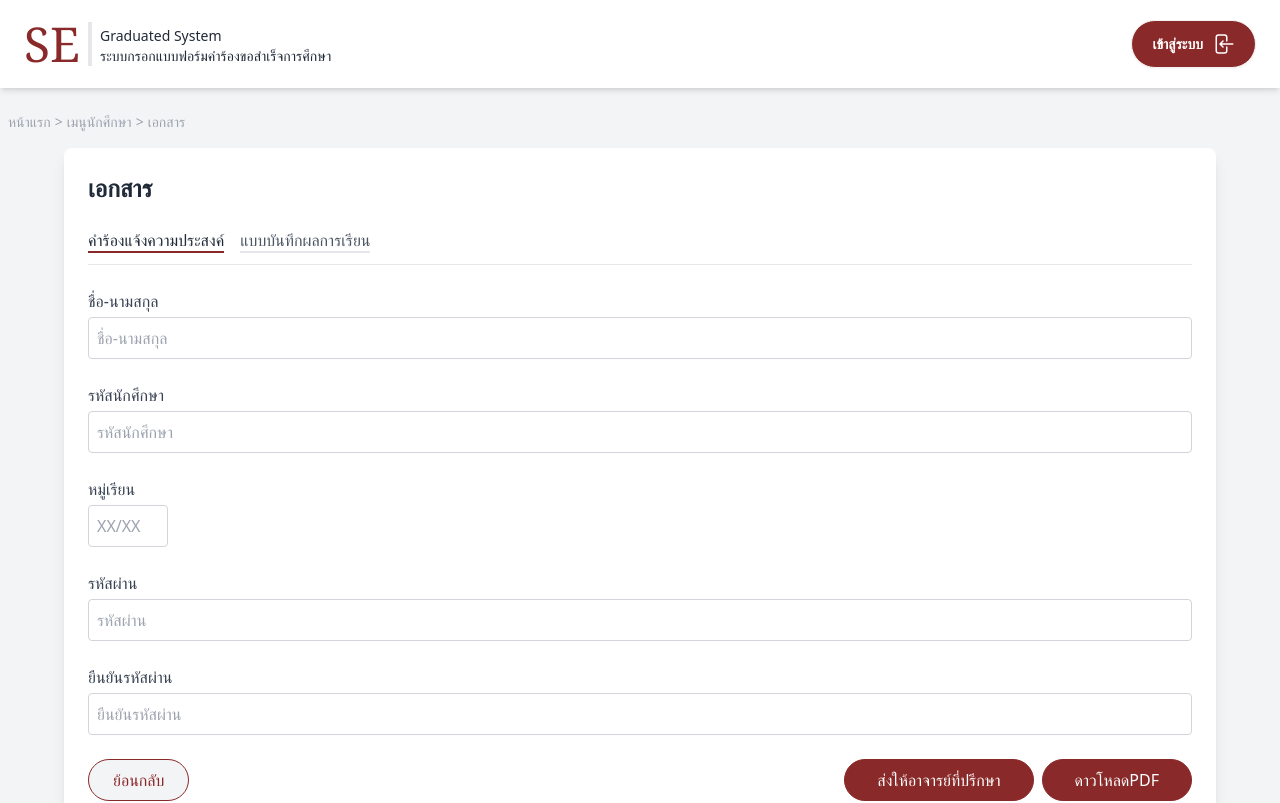
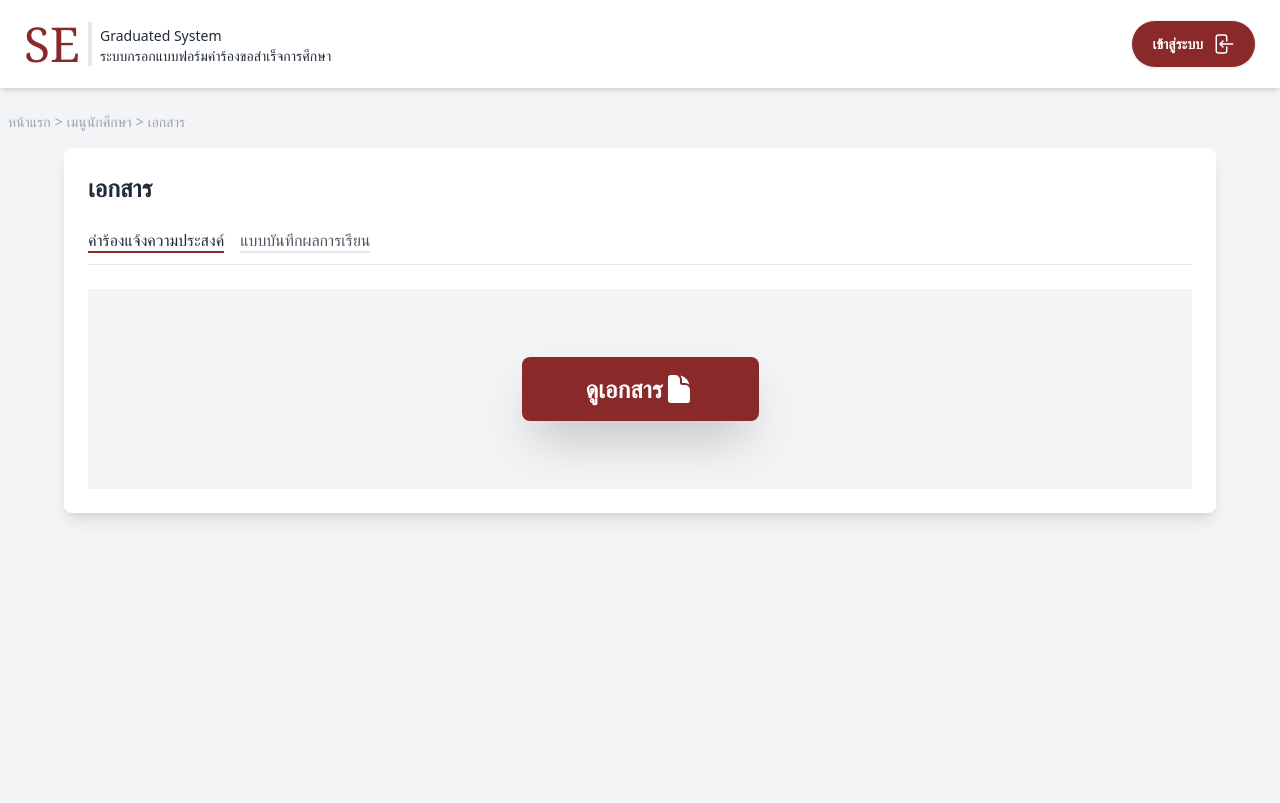
Before and after one commit to TitadachFF/MainProject, a React (Vite) app in the folder client/: page /documents in a window 1280 px wide. Shown: the top 803 px of the page. Built offline with nearby package versions, Linux system fonts and the light colour scheme.

Commit message:
fake from

```diff
--- a/client/src/Student/Documents.jsx
+++ b/client/src/Student/Documents.jsx
@@ -71,74 +71,24 @@ const Documents = () => {
           </div>
           {/* คำร้อง */}
           {currentForm === "documents" && (
-            <form>
-              <div className="grid grid-cols-1 gap-6">
-                <div>
-                  <label className="block text-gray-700">ชื่อ-นามสกุล</label>
-                  <input
-                    type="text"
-                    className="w-full mt-1 border border-gray-300 rounded p-2"
-                    placeholder="ชื่อ-นามสกุล"
-                  />
-                </div>
-                <div>
-                  <label className="block text-gray-700">รหัสนักศึกษา</label>
-                  <input
-                    type="text"
-                    className="w-full mt-1 border border-gray-300 rounded p-2"
-                    placeholder="รหัสนักศึกษา"
-                  />
-                </div>
-                <div>
-                  <label className="block text-gray-700">หมู่เรียน</label>
-                  <input
-                    type="text"
-                    className="w-20 mt-1 border border-gray-300 rounded p-2"
-                    placeholder="XX/XX"
-                  />
-                </div>
-                <div>
-                  <label className="block text-gray-700">รหัสผ่าน</label>
-                  <input
-                    type="text"
-                    className="w-full mt-1 border border-gray-300 rounded p-2"
-                    placeholder="รหัสผ่าน"
-                  />
-                </div>
-                <div>
-                  <label className="block text-gray-700">ยืนยันรหัสผ่าน</label>
-                  <input
-                    type="text"
-                    className="w-full mt-1 border border-gray-300 rounded p-2"
-                    placeholder="ยืนยันรหัสผ่าน"
-                  />
-                </div>
-              </div>
-
-              <div className="mt-6 flex justify-between">
+            <div className="flex justify-center items-center bg-gradient-to-r from-gray-100 to-gray-100 py-8 h-[200px]">
               <button
                 type="button"
-                  className="px-6 py-2 bg-gray-100 border border-red text-red rounded-full"
-                  onClick={() => navigate("/student")}
+                className="px-16 py-4 bg-red hover:bg-red text-white text-2xl font-bold rounded-lg shadow-2xl transform transition-transform duration-300 hover:scale-105 flex"
+                onClick={() => (window.location.href = "/qweqe.pdf")}
               >
-                  ย้อนกลับ
-                </button>
-                <div className="flex ml-auto">
-                  <button
-                    type="button"
-                    className="px-8 py-2 bg-red border border-red text-white rounded-full"
+                ดูเอกสาร
+                <svg
+                  xmlns="http://www.w3.org/2000/svg"
+                  viewBox="0 0 24 24"
+                  fill="currentColor"
+                  className="size-8"
                 >
-                    ส่งให้อาจารย์ที่ปรึกษา
-                  </button>
-                  <button
-                    type="button"
-                    className="px-8 py-2 bg-red border border-red text-white rounded-full ml-2"
-                  >
-                    ดาวโหลดPDF
+                  <path d="M5.625 1.5c-1.036 0-1.875.84-1.875 1.875v17.25c0 1.035.84 1.875 1.875 1.875h12.75c1.035 0 1.875-.84 1.875-1.875V12.75A3.75 3.75 0 0 0 16.5 9h-1.875a1.875 1.875 0 0 1-1.875-1.875V5.25A3.75 3.75 0 0 0 9 1.5H5.625Z" />
+                  <path d="M12.971 1.816A5.23 5.23 0 0 1 14.25 5.25v1.875c0 .207.168.375.375.375H16.5a5.23 5.23 0 0 1 3.434 1.279 9.768 9.768 0 0 0-6.963-6.963Z" />
+                </svg>
               </button>
             </div>
-              </div>
-            </form>
           )}
 
           {/* แบบบันทึกผลการเรียน */}
@@ -186,10 +136,10 @@ const Documents = () => {
                   <div className="mb-2">
                     <div className="grid grid-cols-7 text-center ">
                       <div className="border border-r-0 border-t-0 border-black p-2">
-                        1500001
+                        1500201
                       </div>
                       <div className="border border-r-0 border-t-0 border-black p-2 col-span-2">
-                        ภาษาอังกฤษเพื่อการสื่อสารในสังคม
+                        ภาษาอังกฤษเพื่อการสื่อสารข้ามวัฒนธรรม
                       </div>
                       <div className="border border-r-0 border-t-0 border-black p-2">
                         3(3-0-6)
@@ -198,7 +148,7 @@ const Documents = () => {
                         2654/1
                       </div>
                       <div className="border border-r-0 border-t-0 border-black p-2">
-                        ดร.วรเชษฐ์ สุขรา
+                        ดร.วรเชษฐ์ อุทธา
                       </div>
                       <input
                         className="border border-t-0 border-black p-2 text-center"
@@ -209,10 +159,10 @@ const Documents = () => {
 
                     <div className="grid grid-cols-7 text-center">
                       <div className="border border-t-0 border-r-0 border-black p-2">
-                        1500001
+                        1500202
                       </div>
                       <div className="border border-t-0 border-r-0 border-black p-2 col-span-2">
-                        ภาษาอังกฤษเพื่อการสื่อสารในสังคม
+                        ภาษาอังกฤษเพื่อการสื่อสารในบริบทสากล
                       </div>
                       <div className="border border-t-0 border-r-0 border-black p-2">
                         3(3-0-6)
@@ -221,7 +171,7 @@ const Documents = () => {
                         2654/1
                       </div>
                       <div className="border border-t-0 border-r-0 border-black p-2">
-                        ดร.วรเชษฐ์ สุขรา
+                        ดร.วรเชษฐ์ อุทธา
                       </div>
                       <input
                         className="border border-t-0 border-black p-2 text-center"
@@ -232,10 +182,10 @@ const Documents = () => {
 
                     <div className="grid grid-cols-7 text-center">
                       <div className="border border-t-0 border-r-0 border-black p-2">
-                        1500001
+                        1500204
                       </div>
                       <div className="border border-t-0 border-r-0 border-black p-2 col-span-2">
-                        ภาษาอังกฤษเพื่อการสื่อสารในสังคม
+                        การสื่อสารอย่างผู้นํา
                       </div>
                       <div className="border border-t-0 border-r-0 border-black p-2">
                         3(3-0-6)
@@ -244,7 +194,7 @@ const Documents = () => {
                         2654/1
                       </div>
                       <div className="border border-t-0 border-r-0 border-black p-2">
-                        ดร.วรเชษฐ์ สุขรา
+                        ดร.วรเชษฐ์ อุทธา
                       </div>
                       <input
                         className="border border-t-0 border-black p-2 text-center"
@@ -274,10 +224,10 @@ const Documents = () => {
                   <div className="mb-2">
                     <div className="grid grid-cols-7 text-center ">
                       <div className="border border-r-0 border-t-0 border-black p-2">
-                        1500001
+                        7152801
                       </div>
                       <div className="border border-r-0 border-t-0 border-black p-2 col-span-2">
-                        ภาษาอังกฤษเพื่อการสื่อสารในสังคม
+                        คณิตศาสตร์ดีสครีต
                       </div>
                       <div className="border border-r-0 border-t-0 border-black p-2">
                         3(3-0-6)
@@ -286,7 +236,7 @@ const Documents = () => {
                         2654/1
                       </div>
                       <div className="border border-r-0 border-t-0 border-black p-2">
-                        ดร.วรเชษฐ์ สุขรา
+                        ดร.วรเชษฐ์ อุทธา
                       </div>
                       <input
                         className="border border-t-0 border-black p-2 text-center"
@@ -297,10 +247,10 @@ const Documents = () => {
 
                     <div className="grid grid-cols-7 text-center">
                       <div className="border border-t-0 border-r-0 border-black p-2">
-                        1500001
+                        7152802
                       </div>
                       <div className="border border-t-0 border-r-0 border-black p-2 col-span-2">
-                        ภาษาอังกฤษเพื่อการสื่อสารในสังคม
+                        พีชคณิตเชิงเส้นและโครงสร้างข้อมูล
                       </div>
                       <div className="border border-t-0 border-r-0 border-black p-2">
                         3(3-0-6)
@@ -309,7 +259,7 @@ const Documents = () => {
                         2654/1
                       </div>
                       <div className="border border-t-0 border-r-0 border-black p-2">
-                        ดร.วรเชษฐ์
+                        ดร.วรเชษฐ์ อุทธา
                       </div>
                       <input
                         className="border border-t-0 border-black p-2 text-center"
@@ -320,10 +270,10 @@ const Documents = () => {
 
                     <div className="grid grid-cols-7 text-center">
                       <div className="border border-t-0 border-r-0 border-black p-2">
-                        1500001
+                        7153803
                       </div>
                       <div className="border border-t-0 border-r-0 border-black p-2 col-span-2">
-                        ภาษาอังกฤษเพื่อการสื่อสารในสังคม
+                        สถิติและวิธีการเชิงประสบการณ์สําหรับวิศวกรรมซอฟต์แวร์
                       </div>
                       <div className="border border-t-0 border-r-0 border-black p-2">
                         3(3-0-6)
@@ -332,7 +282,7 @@ const Documents = () => {
                         2654/1
                       </div>
                       <div className="border border-t-0 border-r-0 border-black p-2">
-                        ดร.วรเชษฐ์ สุขรา
+                        ดร.วรเชษฐ์ อุทธา
                       </div>
                       <input
                         className="border border-t-0 border-black p-2 text-center"
@@ -364,10 +314,10 @@ const Documents = () => {
                   <div className="mb-2">
                   <div className="grid grid-cols-7 text-center ">
                       <div className="border border-r-0 border-t-0 border-black p-2">
-                        1500001
+                        1500201
                       </div>
                       <div className="border border-r-0 border-t-0 border-black p-2 col-span-2">
-                        ภาษาอังกฤษเพื่อการสื่อสารในสังคม
+                        ภาษาอังกฤษเพื่อการสื่อสารข้ามวัฒนธรรม
                       </div>
                       <div className="border border-r-0 border-t-0 border-black p-2">
                         3(3-0-6)
@@ -376,7 +326,7 @@ const Documents = () => {
                         2654/1
                       </div>
                       <div className="border border-r-0 border-t-0 border-black p-2">
-                        ดร.วรเชษฐ์ สุขรา
+                        ดร.วรเชษฐ์ อุทธา
                       </div>
                       <input
                         className="border border-t-0 border-black p-2 text-center"
@@ -387,10 +337,10 @@ const Documents = () => {
 
                     <div className="grid grid-cols-7 text-center">
                       <div className="border border-t-0 border-r-0 border-black p-2">
-                        1500001
+                        1500202
                       </div>
                       <div className="border border-t-0 border-r-0 border-black p-2 col-span-2">
-                        ภาษาอังกฤษเพื่อการสื่อสารในสังคม
+                        ภาษาอังกฤษเพื่อการสื่อสารในบริบทสากล
                       </div>
                       <div className="border border-t-0 border-r-0 border-black p-2">
                         3(3-0-6)
@@ -399,7 +349,7 @@ const Documents = () => {
                         2654/1
                       </div>
                       <div className="border border-t-0 border-r-0 border-black p-2">
-                        ดร.วรเชษฐ์ สุขรา
+                        ดร.วรเชษฐ์ อุทธา
                       </div>
                       <input
                         className="border border-t-0 border-black p-2 text-center"
@@ -410,10 +360,10 @@ const Documents = () => {
 
                     <div className="grid grid-cols-7 text-center">
                       <div className="border border-t-0 border-r-0 border-black p-2">
-                        1500001
+                        1500204
                       </div>
                       <div className="border border-t-0 border-r-0 border-black p-2 col-span-2">
-                        ภาษาอังกฤษเพื่อการสื่อสารในสังคม
+                        การสื่อสารอย่างผู้นํา
                       </div>
                       <div className="border border-t-0 border-r-0 border-black p-2">
                         3(3-0-6)
@@ -422,7 +372,7 @@ const Documents = () => {
                         2654/1
                       </div>
                       <div className="border border-t-0 border-r-0 border-black p-2">
-                        ดร.วรเชษฐ์ สุขรา
+                        ดร.วรเชษฐ์ อุทธา
                       </div>
                       <input
                         className="border border-t-0 border-black p-2 text-center"
```
Also changed, not shown: client/src/App.css (+12 -0 lines), client/public/background.png (added). Lines whose indentation alone changed are shown as unchanged.
